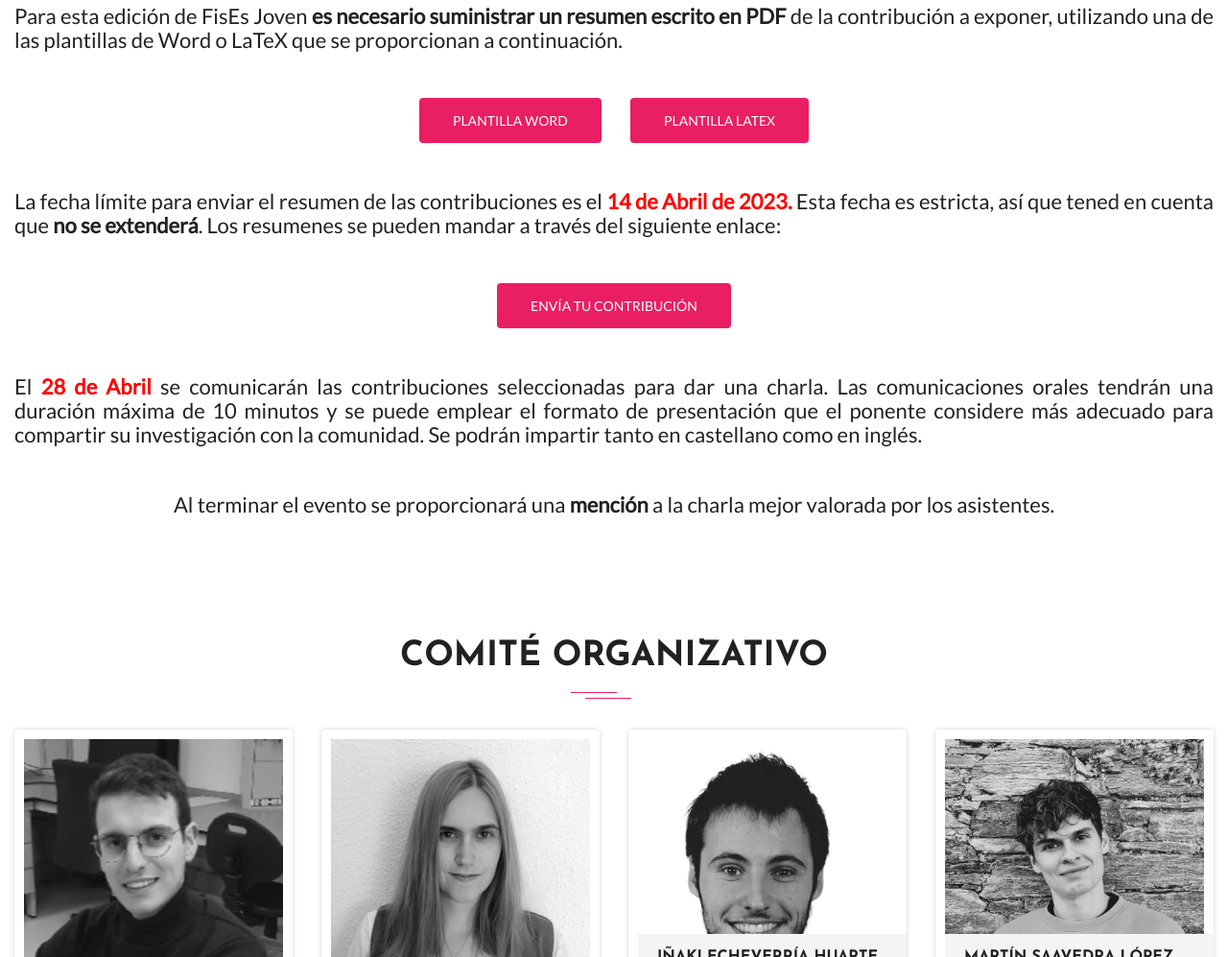
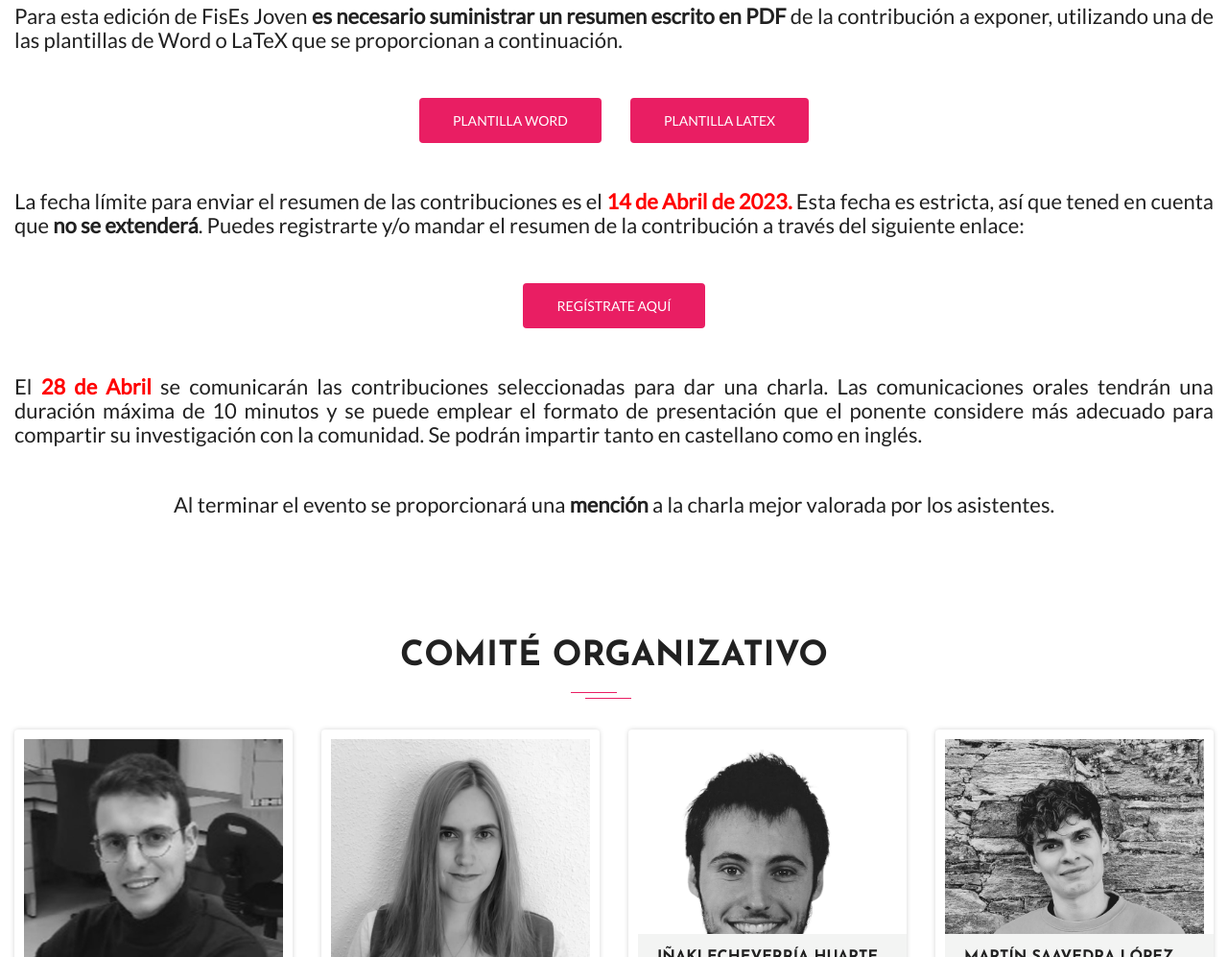
Before and after one commit to laiadc/laiadc.github.io, a plain HTML site: page index.html in a window 1280 px wide. Shown: the part 1468-2465 px from the top of the page at 96% size. Drawn offline with Linux system fonts and the light colour scheme; a script that the page names is missing; files whose address does not match are found by name.

Commit message:
Registrate aqui

```diff
--- a/index.html
+++ b/index.html
@@ -217,10 +217,10 @@
       </div>
       <div class="row">
         <div class="col-12">
-          <p class="wow fadeInDown mt-5" data-wow-delay="0.2s"> La fecha límite para enviar el resumen de las contribuciones es el <b style='color:red !important;'>14 de Abril de 2023.</b> Esta fecha es estricta, así que tened en cuenta que <b>no se extenderá</b>. Los resumenes se pueden mandar a través del siguiente enlace:</p>
+          <p class="wow fadeInDown mt-5" data-wow-delay="0.2s"> La fecha límite para enviar el resumen de las contribuciones es el <b style='color:red !important;'>14 de Abril de 2023.</b> Esta fecha es estricta, así que tened en cuenta que <b>no se extenderá</b>. Puedes registrarte y/o mandar el resumen de la contribución a través del siguiente enlace:</p>
 
           <div class="text-center mt-5" >
-            <a href="https://forms.gle/kPeeXhj3d5qmbU9t8" id="abstract" target =_blank class="wow btn btn-common btn-lg" data-wow-delay=".6s">Envía tu contribución</a>
+            <a href="https://forms.gle/kPeeXhj3d5qmbU9t8" id="abstract" target =_blank class="wow btn btn-common btn-lg" data-wow-delay=".6s">Regístrate aquí</a>
           </div>
 
           <p class="wow fadeInDown mt-5" data-wow-delay="0.2s"> El <b style='color:red !important;'>28 de Abril</b> se comunicarán las contribuciones seleccionadas para dar una charla. Las comunicaciones orales tendrán una duración máxima de 10 minutos y se puede emplear el formato de presentación que el ponente considere más adecuado para compartir su investigación con la comunidad. Se podrán impartir tanto en castellano como en inglés. </p>
```
